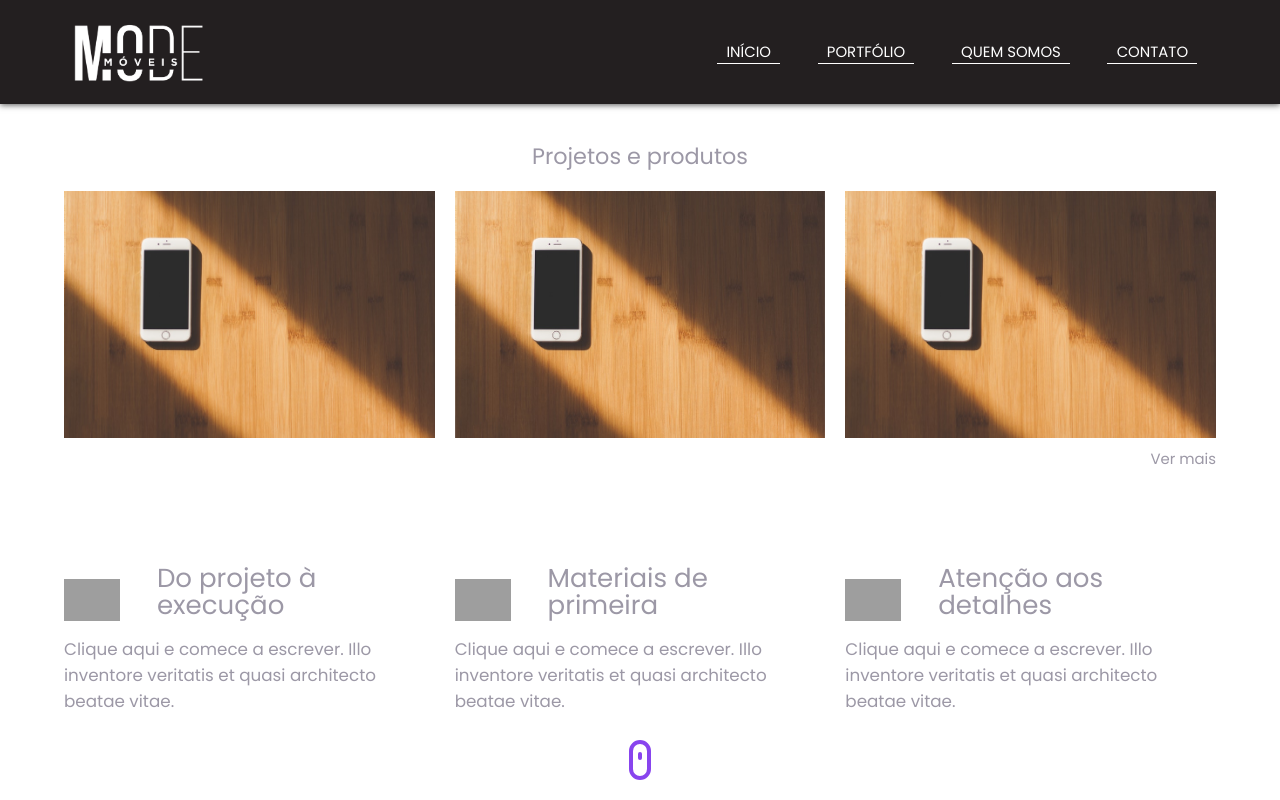
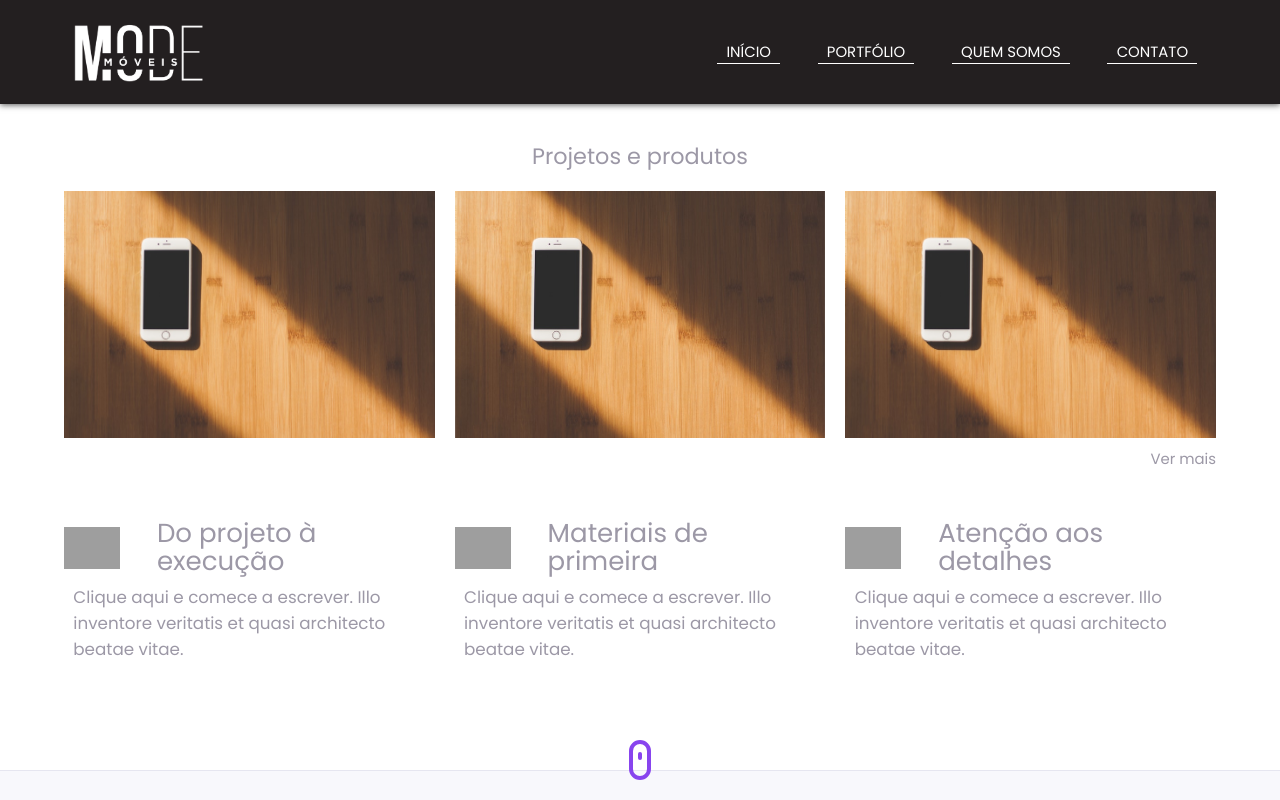
Before and after one commit to peedrinhoph/mode, a React (Create React App) app: page / in a window 1280 px wide. Shown: the top 800 px of the page. Built offline with nearby package versions, Linux system fonts and the light colour scheme; grey boxes are pictures that could not be loaded; the HTML template or start-up script is replaced by a standard one.

Commit message:
section projeto

```diff
--- a/src/pages/Inicio/styles.css
+++ b/src/pages/Inicio/styles.css
@@ -55,13 +55,13 @@
 .section .section-product .section-project .section-project-title{
     display: flex;
     flex-direction: row;
-    padding-top: 5.6rem;
+    align-items: center;
+    height: auto;
 }
 
 .section .section-product .section-project .section-project-title img{
     width: 6rem;
     margin: 1.6rem 0;
-    overflow: visible;
 }
 
 .section .section-product .section-project .section-project-title h3{
@@ -75,7 +75,8 @@
 .section .section-product .section-project p{
     font: 400 1.8rem Poppins;
     color: var(--color-text-complement);
-    text-align-last: left;
+    padding: 0 1rem;
+
 }
 
 @media (min-width: 420px) {
```
